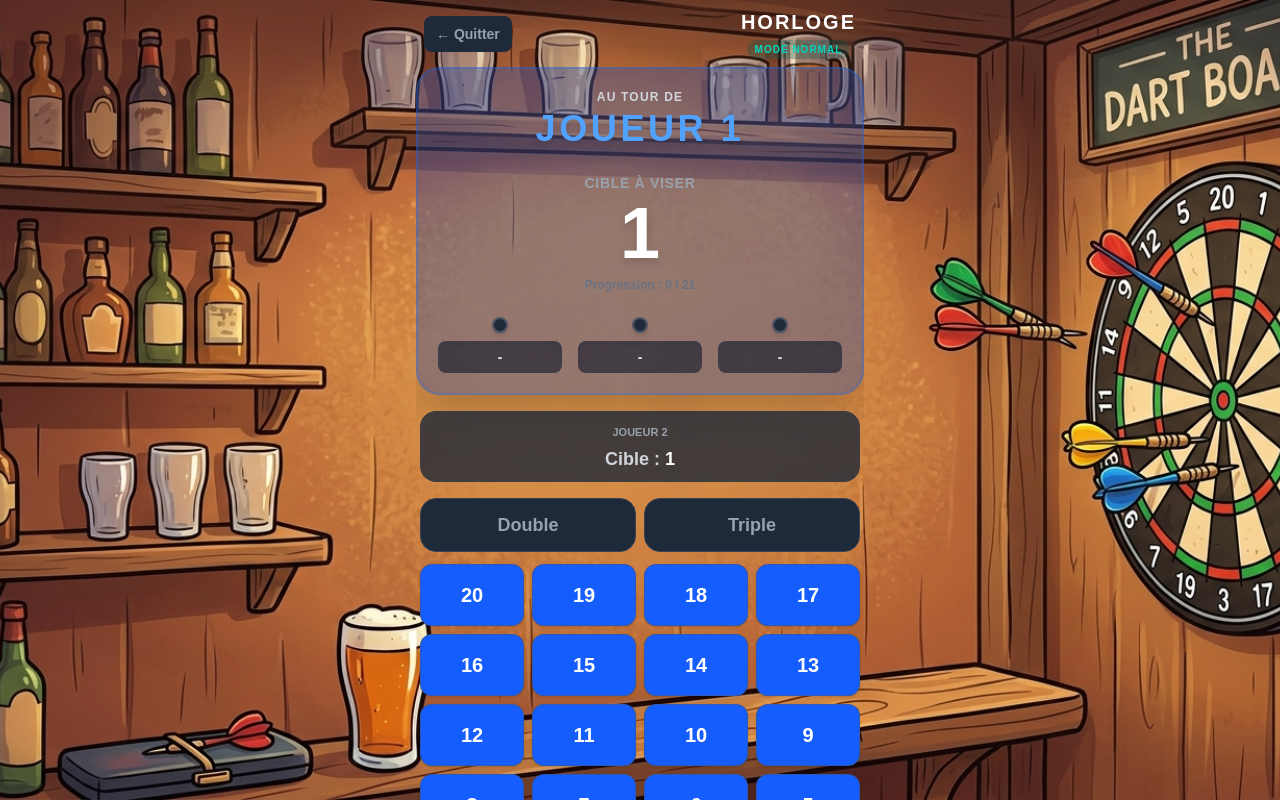
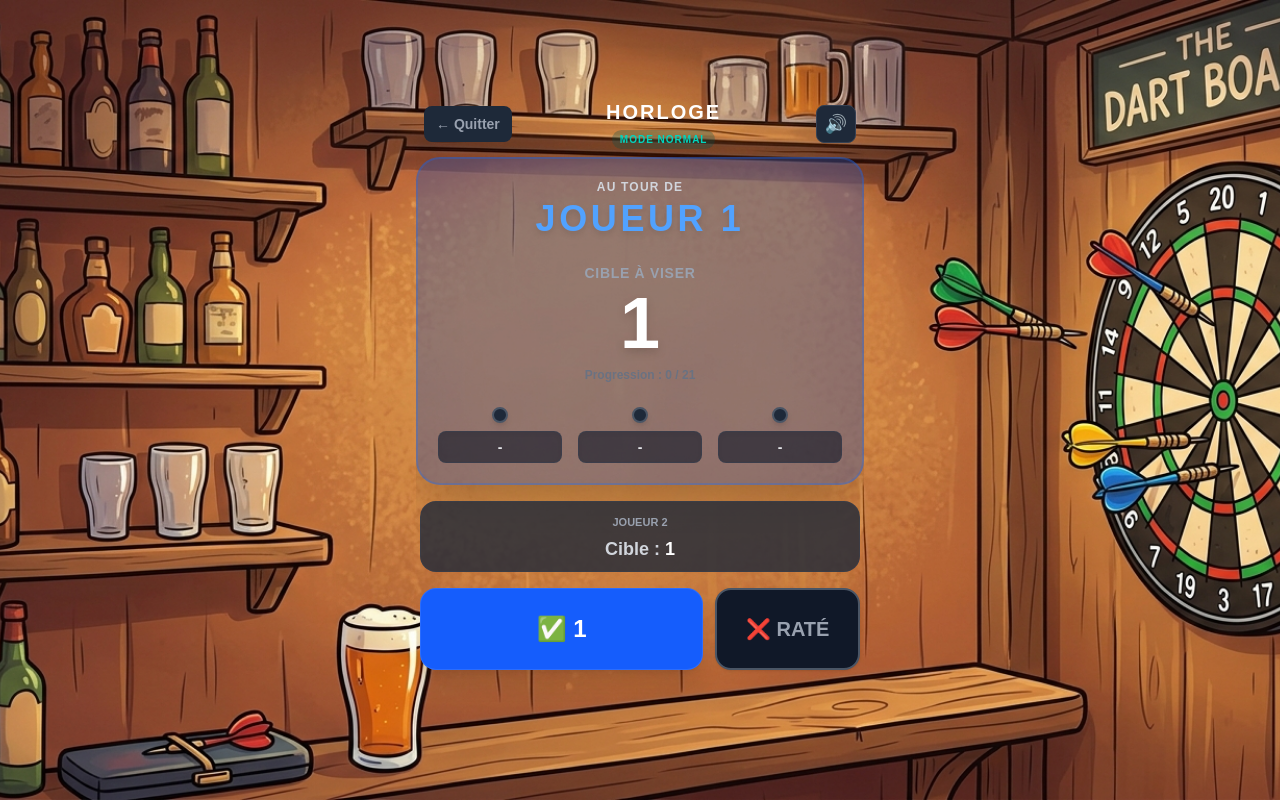
Before and after one commit to mathisDeruywe/dart_app, a Next.js app: page /clock in a window 1280 px wide. Shown: the top 800 px of the page. Built offline with nearby package versions, Linux system fonts and the light colour scheme.

Commit message:
[UPDATE] clock game + icon style

```diff
--- a/app/clock/page.tsx
+++ b/app/clock/page.tsx
@@ -1,5 +1,5 @@
 "use client";
-import { useState, Suspense } from 'react';
+import { useState, useEffect, Suspense } from 'react';
 import { useSearchParams } from 'next/navigation';
 import Link from 'next/link';
 
@@ -13,7 +13,6 @@ const PLAYER_COLORS = [
 
 // L'ordre des cibles à toucher (de 1 à 20, puis Bull)
 const SEQUENCE = [1, 2, 3, 4, 5, 6, 7, 8, 9, 10, 11, 12, 13, 14, 15, 16, 17, 18, 19, 20, 25];
-const NUMBERS = [20, 19, 18, 17, 16, 15, 14, 13, 12, 11, 10, 9, 8, 7, 6, 5, 4, 3, 2, 1, 25];
 
 type Player = { id: number; name: string; targetIndex: number };
 
@@ -29,7 +28,7 @@ function ClockLogic() {
     Array.from({ length: numPlayers }, (_, i) => ({
       id: i,
       name: customNames[i] || `Joueur ${i + 1}`,
-      targetIndex: 0, // Indice de la cible actuelle dans SEQUENCE
+      targetIndex: 0,
     }))
   );
 
@@ -40,6 +39,40 @@ function ClockLogic() {
 
   const [winnerId, setWinnerId] = useState<number | null>(null);
   const winner = winnerId !== null ? players[winnerId] : null;
+
+  // ==========================================
+  // SYSTÈME AUDIO & GESTION DES VOIX
+  // ==========================================
+  const [voiceEnabled, setVoiceEnabled] = useState(true);
+  const [voices, setVoices] = useState<SpeechSynthesisVoice[]>([]);
+  const [selectedVoiceURI, setSelectedVoiceURI] = useState<string>('');
+
+  useEffect(() => {
+    const loadVoices = () => {
+      if (typeof window === 'undefined' || !('speechSynthesis' in window)) return;
+      const availableVoices = window.speechSynthesis.getVoices();
+      let frVoices = availableVoices.filter(v => v.lang.startsWith('fr'));
+      if (frVoices.length === 0) frVoices = availableVoices;
+      setVoices(frVoices);
+      if (frVoices.length > 0 && !selectedVoiceURI) setSelectedVoiceURI(frVoices[0].voiceURI);
+    };
+    loadVoices();
+    if (typeof window !== 'undefined' && window.speechSynthesis) window.speechSynthesis.onvoiceschanged = loadVoices;
+  }, [selectedVoiceURI]);
+
+  const announce = (text: string) => {
+    if (!voiceEnabled || typeof window === 'undefined' || !('speechSynthesis' in window)) return;
+    window.speechSynthesis.cancel();
+    const msg = new SpeechSynthesisUtterance(text);
+    msg.lang = 'fr-FR';
+    msg.rate = 1.1;
+    if (selectedVoiceURI) {
+      const chosenVoice = voices.find(v => v.voiceURI === selectedVoiceURI);
+      if (chosenVoice) msg.voice = chosenVoice;
+    }
+    window.speechSynthesis.speak(msg);
+  };
+  // ==========================================
 
   const resetGame = () => {
     setPlayers(Array.from({ length: numPlayers }, (_, i) => ({
@@ -67,55 +100,61 @@ function ClockLogic() {
     const targetToHit = SEQUENCE[currentPlayer.targetIndex];
     let isHit = false;
 
-    // Vérification : A-t-on tapé le bon chiffre ?
     if (val === targetToHit) {
       if (clockMode === 'normal') {
         isHit = true;
       } else if (clockMode === 'double') {
         isHit = (multiplier === 2);
       } else if (clockMode === 'triple') {
-        // Règle spéciale pour le 25 (Bull) en mode Triple : le Double Bull suffit puisqu'il n'y a pas de Triple.
         if (val === 25) isHit = (multiplier === 2);
         else isHit = (multiplier === 3);
       }
     }
 
-    // Calcul immédiat (sans effets de bord React Strict Mode)
     let didWin = false;
     let newIndex = currentPlayer.targetIndex;
+
     if (isHit) {
       newIndex += 1;
       if (newIndex >= SEQUENCE.length) didWin = true;
     }
 
-    // On stocke visuellement ce qu'on a cliqué (ex: T15, D2, 0)
     const hitStr = val === 0 ? '0' : (multiplier === 3 ? `T${val}` : multiplier === 2 ? `D${val}` : `${val}`);
-    // Si c'est une touche validée, on met un petit (✔)
     setCurrentThrows((prev) => [...prev, isHit ? `${hitStr} ✔` : hitStr]);
 
-    setPlayers((prev) => {
-      const newPlayers = JSON.parse(JSON.stringify(prev));
-      newPlayers[currentPlayerIndex].targetIndex = newIndex;
-      return newPlayers;
-    });
+    const newPlayers = JSON.parse(JSON.stringify(players));
+    newPlayers[currentPlayerIndex].targetIndex = newIndex;
 
+    setPlayers(newPlayers);
     setMultiplier(1);
-
-    if (didWin) {
-      setDartsThrown(dartsThrown + 1);
-      setWinnerId(currentPlayerIndex);
-      return;
-    }
 
     const newCount = dartsThrown + 1;
     setDartsThrown(newCount);
 
+    if (didWin) {
+      setWinnerId(currentPlayerIndex);
+      announce(`Victoire de ${newPlayers[currentPlayerIndex].name} !`);
+      return;
+    }
+
     if (newCount >= 3) {
+      const nextPlayerIdx = (currentPlayerIndex + 1) % players.length;
+      const nextTarget = SEQUENCE[newPlayers[nextPlayerIdx].targetIndex];
+      const targetName = nextTarget === 25 ? 'Centre' : nextTarget;
+
+      announce(`Au tour de ${newPlayers[nextPlayerIdx].name}. Vise le ${targetName}`);
+
       setTimeout(() => {
-        setCurrentPlayerIndex((i) => (i + 1) % players.length);
+        setCurrentPlayerIndex(nextPlayerIdx);
         setDartsThrown(0);
         setCurrentThrows([]);
       }, 1200);
+    } else {
+      if (isHit) {
+        const nextTarget = SEQUENCE[newIndex];
+        const targetName = nextTarget === 25 ? 'Centre' : nextTarget;
+        announce(`Vise le ${targetName}`);
+      }
     }
   };
 
@@ -125,13 +164,12 @@ function ClockLogic() {
 
   const currentPlayer = players[currentPlayerIndex];
   const currentTheme = PLAYER_COLORS[currentPlayerIndex % PLAYER_COLORS.length];
+  const targetNumber = SEQUENCE[currentPlayer.targetIndex];
 
   return (
     <div className="w-full max-w-md flex flex-col items-center relative pb-6 overflow-hidden">
 
-      {/* =========================================
-          OVERLAY DE VICTOIRE
-          ========================================= */}
+      {/* OVERLAY DE VICTOIRE */}
       {winner && (
         <div className="fixed inset-0 z-50 flex items-center justify-center bg-black/80 backdrop-blur-sm p-4">
           <div className={`w-full max-w-md ${PLAYER_COLORS[winner.id % PLAYER_COLORS.length].headBg} border-2 ${PLAYER_COLORS[winner.id % PLAYER_COLORS.length].border} rounded-3xl p-8 text-center shadow-2xl relative overflow-hidden animate-in fade-in zoom-in duration-300`}>
@@ -151,7 +189,7 @@ function ClockLogic() {
         </div>
       )}
 
-      {/* EN-TÊTE */}
+      {/* EN-TÊTE ET SÉLECTEUR DE VOIX */}
       <div className="w-full flex justify-between items-center mb-2 px-2 shrink-0">
         <Link href="/" className="text-gray-400 px-3 py-2 font-bold text-sm bg-gray-800 hover:bg-gray-700 transition-all rounded-lg">← Quitter</Link>
         <div className="flex flex-col items-center">
@@ -159,6 +197,27 @@ function ClockLogic() {
           <span className="text-[10px] font-black text-teal-400 uppercase tracking-widest bg-teal-900/30 px-2 py-0.5 rounded-full mt-1">
             Mode {clockMode}
           </span>
+        </div>
+
+        <div className="flex items-center gap-1">
+          {voiceEnabled && voices.length > 0 && (
+            <select
+              value={selectedVoiceURI}
+              onChange={(e) => setSelectedVoiceURI(e.target.value)}
+              className="bg-gray-800 text-gray-300 text-[10px] rounded-lg border border-gray-700 p-1 w-20 truncate focus:outline-none"
+            >
+              {voices.map(v => (
+                <option key={v.voiceURI} value={v.voiceURI}>{v.name}</option>
+              ))}
+            </select>
+          )}
+          <button
+            onClick={() => setVoiceEnabled(!voiceEnabled)}
+            className="text-gray-300 px-2 py-1 bg-gray-800 hover:bg-gray-700 transition-all rounded-lg text-lg border border-gray-700"
+            title={voiceEnabled ? "Désactiver la voix" : "Activer la voix"}
+          >
+            {voiceEnabled ? '🔊' : '🔇'}
+          </button>
         </div>
       </div>
 
@@ -173,18 +232,16 @@ function ClockLogic() {
           {currentPlayer.name}
         </h2>
 
-        {/* Affichage de la Cible Actuelle (très gros) */}
         <div className="flex flex-col items-center mb-6 relative z-10">
            <span className="text-sm font-bold text-gray-400 uppercase tracking-wider mb-1">Cible à viser</span>
            <div className="text-7xl font-black text-white drop-shadow-lg">
-             {SEQUENCE[currentPlayer.targetIndex] === 25 ? 'BULL' : SEQUENCE[currentPlayer.targetIndex]}
+             {targetNumber === 25 ? 'BULL' : targetNumber}
            </div>
            <span className="text-xs font-bold text-gray-500 mt-2">
              Progression : {currentPlayer.targetIndex} / 21
            </span>
         </div>
 
-        {/* Fléchettes et Historique */}
         <div className="flex justify-center gap-4 w-full mx-auto relative z-10">
            {[0, 1, 2].map((idx) => {
              const isHitStr = currentThrows[idx]?.includes('✔');
@@ -215,21 +272,29 @@ function ClockLogic() {
         </div>
       )}
 
-      {/* CLAVIER DE JEU */}
+      {/* NOUVEAU CLAVIER SIMPLIFIÉ */}
       <div className="w-full mb-2 px-1">
-        <div className="flex gap-2 w-full mb-3">
-          <button onClick={() => toggleMultiplier(2)} className={`flex-1 py-3 rounded-2xl text-lg font-bold transition-all ${multiplier === 2 ? 'bg-orange-500 text-white scale-105 shadow-lg shadow-orange-900/50' : 'bg-gray-800 text-gray-400 border border-gray-700'}`}>Double</button>
-          <button onClick={() => toggleMultiplier(3)} className={`flex-1 py-3 rounded-2xl text-lg font-bold transition-all ${multiplier === 3 ? 'bg-red-500 text-white scale-105 shadow-lg shadow-red-900/50' : 'bg-gray-800 text-gray-400 border border-gray-700'}`}>Triple</button>
-        </div>
 
-        <div className="grid grid-cols-4 gap-2 w-full">
-           {NUMBERS.map((target) => (
-             <button key={target} onClick={() => handleScore(target)} className={`py-4 rounded-xl text-xl font-bold active:scale-95 transition-colors duration-300 text-white shadow-sm border border-gray-600/50 ${currentTheme.btn}`}>
-               {target === 25 ? "25 (B)" : target}
-             </button>
-           ))}
-           <button onClick={() => handleScore(0)} className="bg-gray-900 border border-gray-600 py-4 rounded-xl text-lg font-bold active:bg-gray-800 text-gray-400 shadow-sm">
-             Miss (0)
+        {/* Ligne des multiplicateurs (utile pour les modes Double et Triple) */}
+        {(clockMode === 'double' || clockMode === 'triple') && (
+          <div className="flex gap-2 w-full mb-3">
+            <button onClick={() => toggleMultiplier(2)} className={`flex-1 py-3 rounded-2xl text-lg font-bold transition-all ${multiplier === 2 ? 'bg-orange-500 text-white shadow-lg shadow-orange-900/50' : 'bg-gray-800 text-gray-400 border border-gray-700'}`}>Double</button>
+            <button onClick={() => toggleMultiplier(3)} className={`flex-1 py-3 rounded-2xl text-lg font-bold transition-all ${multiplier === 3 ? 'bg-red-500 text-white shadow-lg shadow-red-900/50' : 'bg-gray-800 text-gray-400 border border-gray-700'}`}>Triple</button>
+          </div>
+        )}
+
+        <div className="flex gap-3 w-full">
+           <button
+             onClick={() => handleScore(targetNumber)}
+             className={`flex-[2] py-6 rounded-2xl text-2xl font-black active:scale-95 transition-all text-white shadow-xl border border-white/10 ${currentTheme.btn}`}
+           >
+             ✅ {targetNumber === 25 ? "CENTRE" : targetNumber}
+           </button>
+           <button
+             onClick={() => handleScore(0)}
+             className="flex-1 bg-gray-900 border-2 border-gray-600 py-6 rounded-2xl text-xl font-bold active:bg-gray-800 text-gray-400 shadow-sm active:scale-95 transition-all"
+           >
+             ❌ RATÉ
            </button>
         </div>
       </div>
```
Also changed, not shown: public/icon-192.png, public/icon-512.png.
